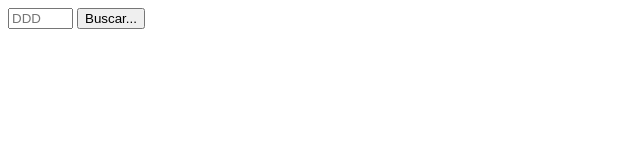
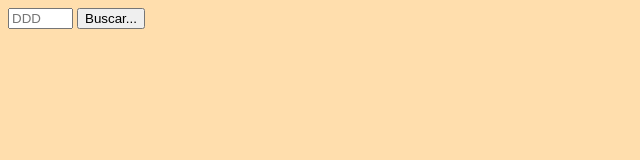
Before and after one commit to DaraMendesBotecchia/Teste-de-programa-o, a plain HTML site: page DDD.html in a window 1280 px wide. Shown: the whole page, without its empty margins (0-640 px from the left). Drawn offline with Linux system fonts and the light colour scheme.

Commit message:
Update DDD.html

```diff
--- a/DDD.html
+++ b/DDD.html
@@ -14,7 +14,7 @@
 	<script src="dddprog.js"> </script>
 		<style>
 			body{
-				bacground-color: #FFDEAD;
+				background-color: #FFDEAD;
 			}
 
 		</style>
```
